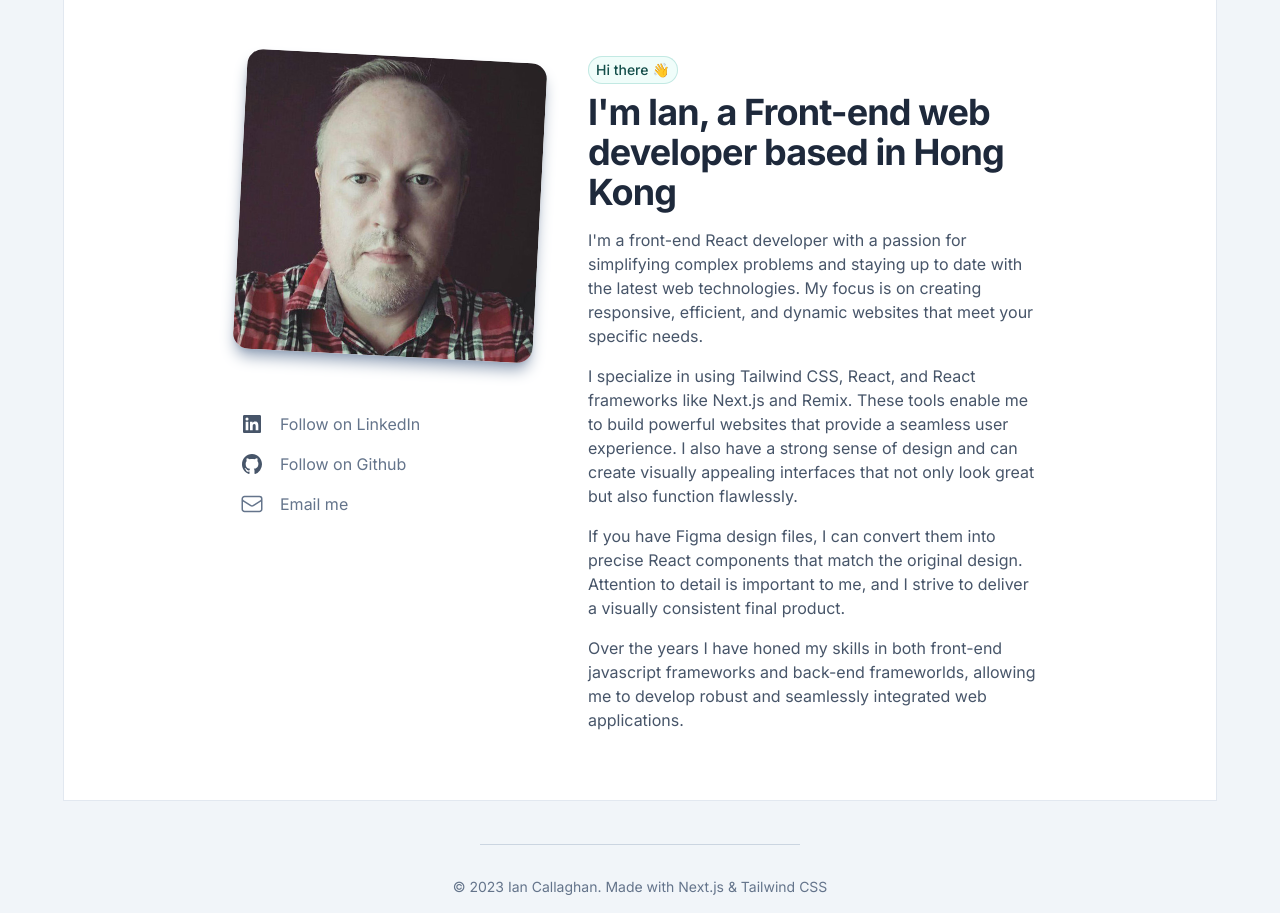
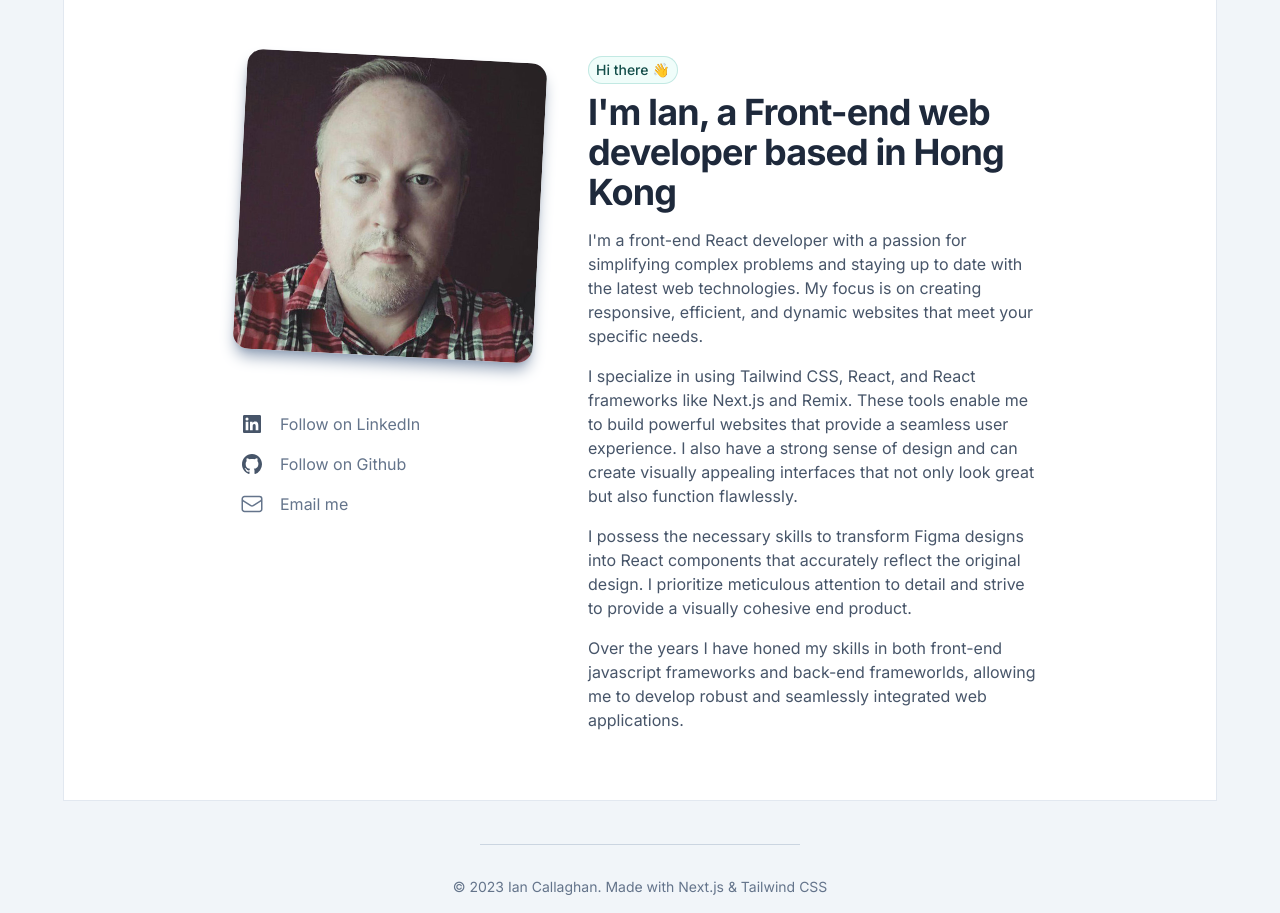
Before and after one commit to ianshk/ianc, a Next.js app: page / in a window 1280 px wide. Built offline with nearby package versions, Linux system fonts and the light colour scheme.

Commit message:
Update IntroDetails.tsx

```diff
--- a/src/components/IntroDetails.tsx
+++ b/src/components/IntroDetails.tsx
@@ -39,10 +39,10 @@ export default function IntroDetails() {
             look great but also function flawlessly.
           </p>
           <p>
-            If you have Figma design files, I can convert them into precise
-            React components that match the original design. Attention to detail
-            is important to me, and I strive to deliver a visually consistent
-            final product.
+            I possess the necessary skills to transform Figma designs into React
+            components that accurately reflect the original design. I prioritize
+            meticulous attention to detail and strive to provide a visually
+            cohesive end product.
           </p>
           <p>
             Over the years I have honed my skills in both front-end javascript
```
